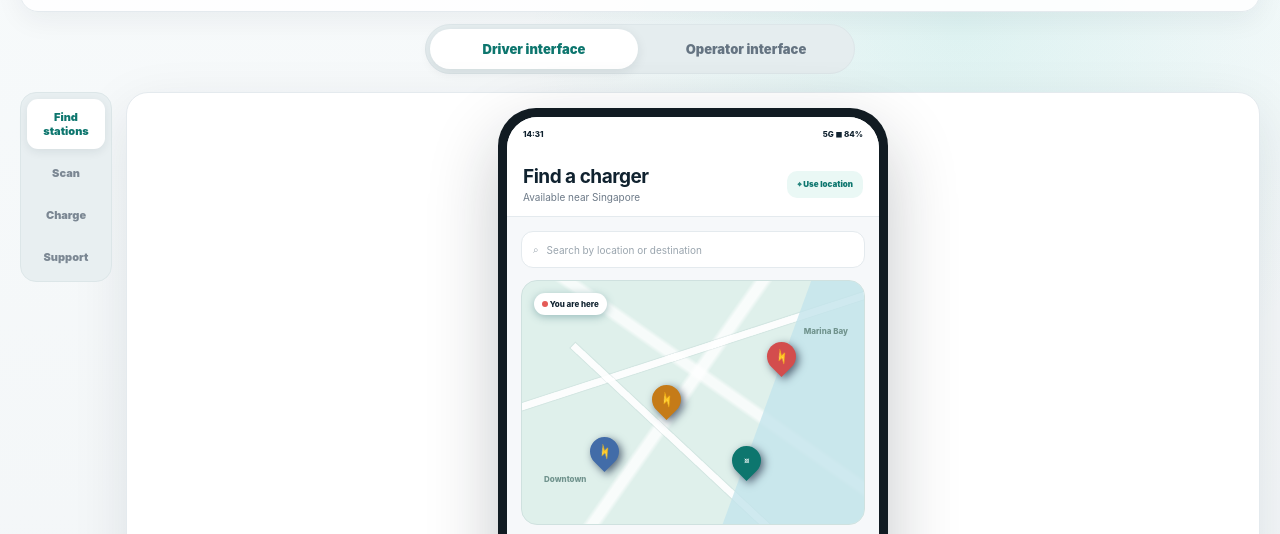
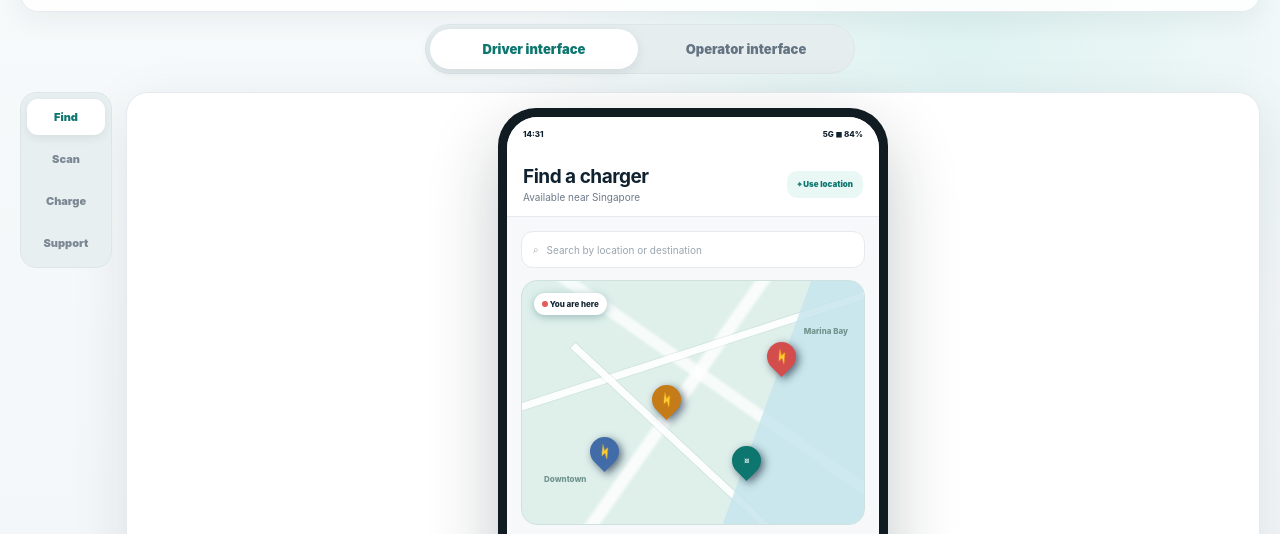
Before and after one commit to Ohana-Singapore/flow, a website built with Vite: page index.html in a window 1280 px wide. Shown: the part 72-606 px from the top of the page. Built offline with nearby package versions, Linux system fonts and the light colour scheme.

Commit message:
changed sidebar

```diff
--- a/index.html
+++ b/index.html
@@ -51,7 +51,7 @@
     <section class="interface-workspace active" id="driverWorkspace">
     <div class="driver-workflow">
     <div class="stepper">
-      <button class="step-tab active" data-go="stations">Find stations</button>
+      <button class="step-tab active" data-go="stations">Find</button>
       <button class="step-tab" data-go="scan">Scan</button>
       <button class="step-tab" data-go="charging">Charge</button>
       <button class="step-tab" data-go="chat">Support</button>
```
